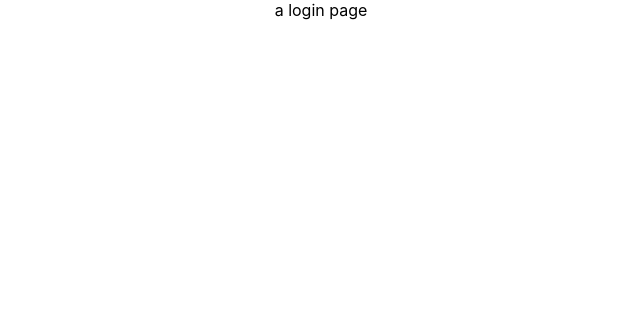
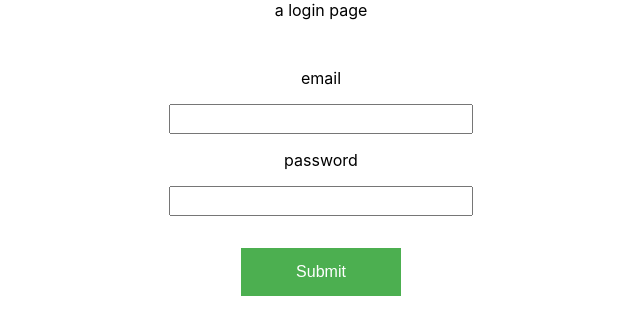
Before and after one commit to ryan-barrett/devise-frontend, a React app: page /login in a window 1280 px wide. Shown: the top 334 px of the page, without its empty margins (319-959 px from the left). Built offline with nearby package versions, Linux system fonts and the light colour scheme.

Commit message:
initial pass at authentication

```diff
--- a/src/App.js
+++ b/src/App.js
@@ -5,9 +5,9 @@ import {
   Route,
   Link
 }                     from 'react-router-dom';
-
+import BoardContainer from './containers/BoardContainer';
+import LoginContainer from './containers/LoginContainer';
 import './App.css';
-import BoardContainer from './containers/BoardContainer';
 
 function App() {
   return (
@@ -15,7 +15,7 @@ function App() {
       <Router>
         <Switch>
           <Route path="/login">
-            <div>a login page</div>
+            <LoginContainer/>
           </Route>
           <Route path="/">
             <BoardContainer boardId="board-5178f6b2-994c-47d8-bb0f-a1a778f016e9213"/>
--- a/src/components/Board/Board.css
+++ b/src/components/Board/Board.css
@@ -19,7 +19,6 @@
     align-items: center;
     flex-direction: column;
     margin: 1rem;
-    /*align-items: stretch;*/
 }
 
 #add-task-form {
--- a/src/components/Board/Board.js
+++ b/src/components/Board/Board.js
@@ -1,4 +1,4 @@
-import React, { useRef } from 'react';
+import React, { useRef, useState } from 'react';
 import Modal             from 'react-modal';
 import Ticket            from '../Ticket/Ticket';
 import AddTicketButton   from '../AddTicket/AddTicketButton';
@@ -26,13 +26,13 @@ const customStyles = {
 Modal.setAppElement('body');
 
 function Board({ id, name, tickets, createTicketHandler, updateTicketHandler }) {
-  const [newTask, setNewTask] = React.useState({
+  const [newTask, setNewTask] = useState({
     title: '',
     description: '',
     estimate: null,
     assignee: '',
   });
-  const [modalIsOpen, setIsOpen] = React.useState(false);
+  const [modalIsOpen, setIsOpen] = useState(false);
   const titleInput = useRef(null);
 
   function openModal() {
--- /dev/null
+++ b/src/components/LoginForm/LoginForm.css
@@ -0,0 +1,24 @@
+#login-form {
+    display: flex;
+    justify-content: center;
+    align-items: center;
+    flex-direction: column;
+    margin: 3rem;
+}
+
+.login-input {
+    width: 25%;
+    height: 1.5rem;
+    margin: 1rem;
+}
+
+#submit-login-button {
+    margin: 1rem;
+    width: 10rem;
+    height: 3rem;
+    background-color: #4CAF50;
+    border: none;
+    color: white;
+    font-size: 16px;
+    cursor: pointer;
+}
--- /dev/null
+++ b/src/components/LoginForm/LoginForm.js
@@ -0,0 +1,43 @@
+import React, { useState, useEffect } from 'react';
+import './LoginForm.css';
+
+function LoginForm({ loginHandler }) {
+  const [credentials, setCredentials] = useState({
+    email: '',
+    password: '',
+  });
+
+  const emailChanged = (event) => {
+    const { target: { value: newEmail } } = event;
+    const updatedCredentials = { ...credentials, email: newEmail };
+    setCredentials(updatedCredentials);
+  };
+
+  const passwordChanged = (event) => {
+    const { target: { value: newPassword } } = event;
+    const updatedCredentials = { ...credentials, password: newPassword };
+    setCredentials(updatedCredentials);
+  };
+
+  const submitCredentials = async (event) => {
+    event.preventDefault();
+    await loginHandler(credentials.email, credentials.password);
+  };
+
+  return (
+    <div>
+      a login page
+      <form id="login-form">
+        <label>email</label>
+        <input className="login-input" onChange={emailChanged}/>
+        <label>password</label>
+        <input className="login-input" type="password" onChange={passwordChanged}/>
+        <button id="submit-login-button"
+                onClick={submitCredentials}>Submit
+        </button>
+      </form>
+    </div>
+  );
+}
+
+export default LoginForm;
--- /dev/null
+++ b/src/containers/LoginContainer.js
@@ -0,0 +1,25 @@
+import React          from 'react';
+import { withRouter } from 'react-router-dom';
+import LoginForm      from '../components/LoginForm/LoginForm';
+
+function LoginContainer({ history }) {
+  const loginHandler = async (email, password) => {
+    const response = await fetch('http://localhost:8080/login', {
+      method: 'POST',
+      withCredentials: true,
+      credentials: 'include',
+      headers: {
+        'Content-Type': 'application/json'
+      },
+      body: JSON.stringify({ email, password }),
+    });
+    const { status } = response;
+    if (status >= 200 && status < 300) {
+      history.push('/');
+    }
+  };
+
+  return <LoginForm loginHandler={loginHandler}/>;
+}
+
+export default withRouter(LoginContainer);
--- a/src/index.js
+++ b/src/index.js
@@ -1,11 +1,32 @@
-import React from 'react';
-import ReactDOM from 'react-dom';
-import { ApolloClient, ApolloProvider, InMemoryCache } from '@apollo/client';
+import React                                                           from 'react';
+import ReactDOM                                                        from 'react-dom';
+import { ApolloClient, ApolloProvider, InMemoryCache, createHttpLink } from '@apollo/client';
+import { setContext }                                                  from '@apollo/client/link/context';
 import './index.css';
-import App                                                              from './App';
-import * as serviceWorker                                               from './serviceWorker';
+import App                                                             from './App';
+import * as serviceWorker                                              from './serviceWorker';
+
+const httpLink = createHttpLink({
+  uri: 'http://localhost:8080/graphql',
+});
+
+const authLink = setContext((_, { headers }) => {
+  // get the authentication token from local storage if it exists
+  const cookies = document.cookie.split(';');
+  const authCookie = cookies.find((cookie) => cookie.includes('authorization'));
+  const token = authCookie.split('=')[1];
+
+  // return the headers to the context so httpLink can read them
+  return {
+    headers: {
+      ...headers,
+      authorization: token ? `Bearer ${token}` : '',
+    }
+  };
+});
 
 const client = new ApolloClient({
+  link: authLink.concat(httpLink),
   uri: 'http://localhost:8080/graphql',
   cache: new InMemoryCache()
 });
```
